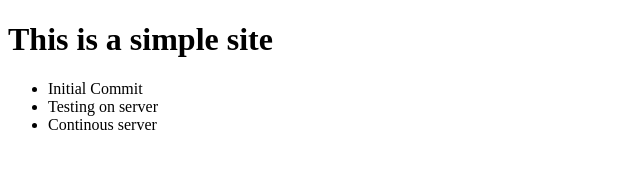
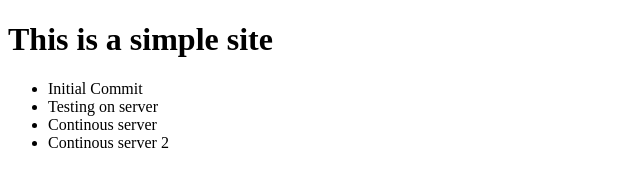
Before and after one commit to satanic-devil/simple, a plain HTML site: page index.html in a window 1280 px wide. Shown: the whole page, without its empty margins (0-640 px from the left). Drawn offline with Linux system fonts and the light colour scheme.

Commit message:
fourth li

```diff
--- a/index.html
+++ b/index.html
@@ -12,6 +12,7 @@
         <li>Initial Commit</li>
         <li>Testing on server</li>
         <li>Continous server </li>
+        <li>Continous server 2</li>
     </ul>
 </body>
 </html>
```
